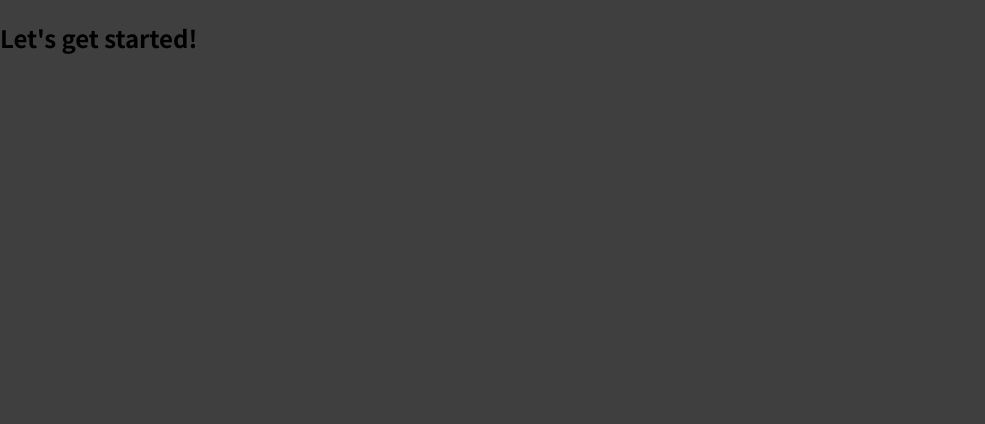
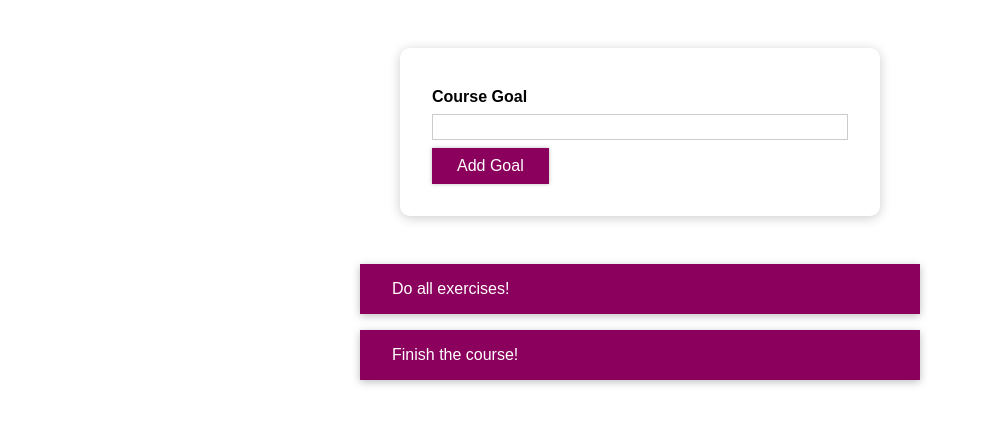
Before and after one commit to sistiri/goalminister, a React (Create React App) app: page / in a window 1280 px wide. Shown: the top 424 px of the page, without its empty margins (0-985 px from the left). Built offline with nearby package versions, Linux system fonts and the light colour scheme.

Commit message:
Starting Point

```diff
--- /dev/null
+++ b/src/App.css
@@ -0,0 +1,14 @@
+#goals {
+    width: 35rem;
+    max-width: 90%;
+    margin: 3rem auto;
+  }
+
+  #goal-form {
+    width: 30rem;
+    max-width: 90%;
+    margin: 3rem auto;
+    padding: 2rem;
+    box-shadow: 0 2px 12px rgba(0, 0, 0, 0.2);
+    border-radius: 10px;
+  }
--- a/src/App.js
+++ b/src/App.js
@@ -1,9 +1,57 @@
-function App() {
+import React, { useState } from 'react';
+
+import CourseGoalList from './components/CourseGoals/CourseGoalList/CourseGoalList';
+import CourseInput from './components/CourseGoals/CourseInput/CourseInput';
+import './App.css';
+
+const App = () => {
+  const [courseGoals, setCourseGoals] = useState([
+    { text: 'Do all exercises!', id: 'g1' },
+    { text: 'Finish the course!', id: 'g2' }
+  ]);
+
+  const addGoalHandler = enteredText => {
+    setCourseGoals(prevGoals => {
+      const updatedGoals = [...prevGoals];
+      updatedGoals.unshift({ text: enteredText, id: Math.random().toString() });
+      return updatedGoals;
+    });
+  };
+
+  const deleteItemHandler = goalId => {
+    setCourseGoals(prevGoals => {
+      const updatedGoals = prevGoals.filter(goal => goal.id !== goalId);
+      return updatedGoals;
+    });
+  };
+
+  let content = (
+    <p style={{ textAlign: 'center' }}>No goals found. Maybe add one?</p>
+  );
+
+  if (courseGoals.length > 0) {
+    content = (
+      <CourseGoalList items={courseGoals} onDeleteItem={deleteItemHandler} />
+    );
+  }
+
   return (
     <div>
-      <h2>Let's get started!</h2>
+      <section id="goal-form">
+        <CourseInput onAddGoal={addGoalHandler} />
+      </section>
+      <section id="goals">
+        {content}
+        {/* {courseGoals.length > 0 && (
+          <CourseGoalList
+            items={courseGoals}
+            onDeleteItem={deleteItemHandler}
+          />
+        ) // <p style={{ textAlign: 'center' }}>No goals found. Maybe add one?</p>
+        } */}
+      </section>
     </div>
   );
-}
+};
 
 export default App;
--- /dev/null
+++ b/src/components/CourseGoals/CourseGoalItem/CourseGoalItem.css
@@ -0,0 +1,8 @@
+.goal-item {
+    margin: 1rem 0;
+    background: #8b005d;
+    box-shadow: 0 2px 8px rgba(0, 0, 0, 0.26);
+    color: white;
+    padding: 1rem 2rem;
+    cursor: pointer;
+  }
--- /dev/null
+++ b/src/components/CourseGoals/CourseGoalItem/CourseGoalItem.js
@@ -0,0 +1,20 @@
+import React from 'react';
+
+import './CourseGoalItem.css';
+
+const CourseGoalItem = props => {
+  // const [deleteText, setDeleteText] = useState('');
+
+  const deleteHandler = () => {
+    // setDeleteText('(Deleted!)');
+    props.onDelete(props.id);
+  };
+
+  return (
+    <li className="goal-item" onClick={deleteHandler}>
+      {props.children}
+    </li>
+  );
+};
+
+export default CourseGoalItem;
--- /dev/null
+++ b/src/components/CourseGoals/CourseGoalList/CourseGoalList.css
@@ -0,0 +1,5 @@
+.goal-list {
+    list-style: none;
+    margin: 0;
+    padding: 0;
+  }
--- /dev/null
+++ b/src/components/CourseGoals/CourseGoalList/CourseGoalList.js
@@ -0,0 +1,22 @@
+import React from 'react';
+
+import CourseGoalItem from '../CourseGoalItem/CourseGoalItem';
+import './CourseGoalList.css';
+
+const CourseGoalList = props => {
+  return (
+    <ul className="goal-list">
+      {props.items.map(goal => (
+        <CourseGoalItem
+          key={goal.id}
+          id={goal.id}
+          onDelete={props.onDeleteItem}
+        >
+          {goal.text}
+        </CourseGoalItem>
+      ))}
+    </ul>
+  );
+};
+
+export default CourseGoalList;
--- /dev/null
+++ b/src/components/CourseGoals/CourseInput/CourseInput.css
@@ -0,0 +1,24 @@
+.form-control {
+    margin: 0.5rem 0;
+  }
+
+  .form-control label {
+    font-weight: bold;
+    display: block;
+    margin-bottom: 0.5rem;
+  }
+
+  .form-control input {
+    display: block;
+    width: 100%;
+    border: 1px solid #ccc;
+    font: inherit;
+    line-height: 1.5rem;
+    padding: 0 0.25rem;
+  }
+
+  .form-control input:focus {
+    outline: none;
+    background: #fad0ec;
+    border-color: #8b005d;
+  }
--- /dev/null
+++ b/src/components/CourseGoals/CourseInput/CourseInput.js
@@ -0,0 +1,35 @@
+import React, { useState } from 'react';
+
+import Button from '../../UI/Button/Button';
+import './CourseInput.css';
+
+const CourseInput = props => {
+  const [enteredValue, setEnteredValue] = useState('');
+
+
+  const goalInputChangeHandler = event => {
+    if (event.target.value.trim().length > 0) {
+    }
+    setEnteredValue(event.target.value);
+  };
+
+  const formSubmitHandler = event => {
+    event.preventDefault();
+    props.onAddGoal(enteredValue);
+  };
+
+  return (
+    <form onSubmit={formSubmitHandler}>
+      <div className="form-control">
+        <label>Course Goal</label>
+        <input
+          type="text"
+          onChange={goalInputChangeHandler}
+        />
+      </div>
+      <Button type="submit">Add Goal</Button>
+    </form>
+  );
+};
+
+export default CourseInput;
--- /dev/null
+++ b/src/components/UI/Button/Button.css
@@ -0,0 +1,20 @@
+.button {
+    font: inherit;
+    padding: 0.5rem 1.5rem;
+    border: 1px solid #8b005d;
+    color: white;
+    background: #8b005d;
+    box-shadow: 0 0 4px rgba(0, 0, 0, 0.26);
+    cursor: pointer;
+  }
+
+  .button:focus {
+    outline: none;
+  }
+
+  .button:hover,
+  .button:active {
+    background: #ac0e77;
+    border-color: #ac0e77;
+    box-shadow: 0 0 8px rgba(0, 0, 0, 0.26);
+  }
--- /dev/null
+++ b/src/components/UI/Button/Button.js
@@ -0,0 +1,13 @@
+import React from 'react';
+
+import './Button.css';
+
+const Button = props => {
+  return (
+    <button type={props.type} className="button" onClick={props.onClick}>
+      {props.children}
+    </button>
+  );
+};
+
+export default Button;
--- a/src/index.css
+++ b/src/index.css
@@ -1,14 +1,11 @@
-@import url('https://fonts.googleapis.com/css2?family=Noto+Sans+JP:wght@400;700&display=swap');
-
 * {
   box-sizing: border-box;
 }
 
 html {
-  font-family: 'Noto Sans JP', sans-serif;
+  font-family: sans-serif;
 }
 
 body {
   margin: 0;
-  background-color: #3f3f3f;
 }
--- a/src/index.js
+++ b/src/index.js
@@ -1,3 +1,4 @@
+import React from 'react';
 import ReactDOM from 'react-dom';
 
 import './index.css';
```
